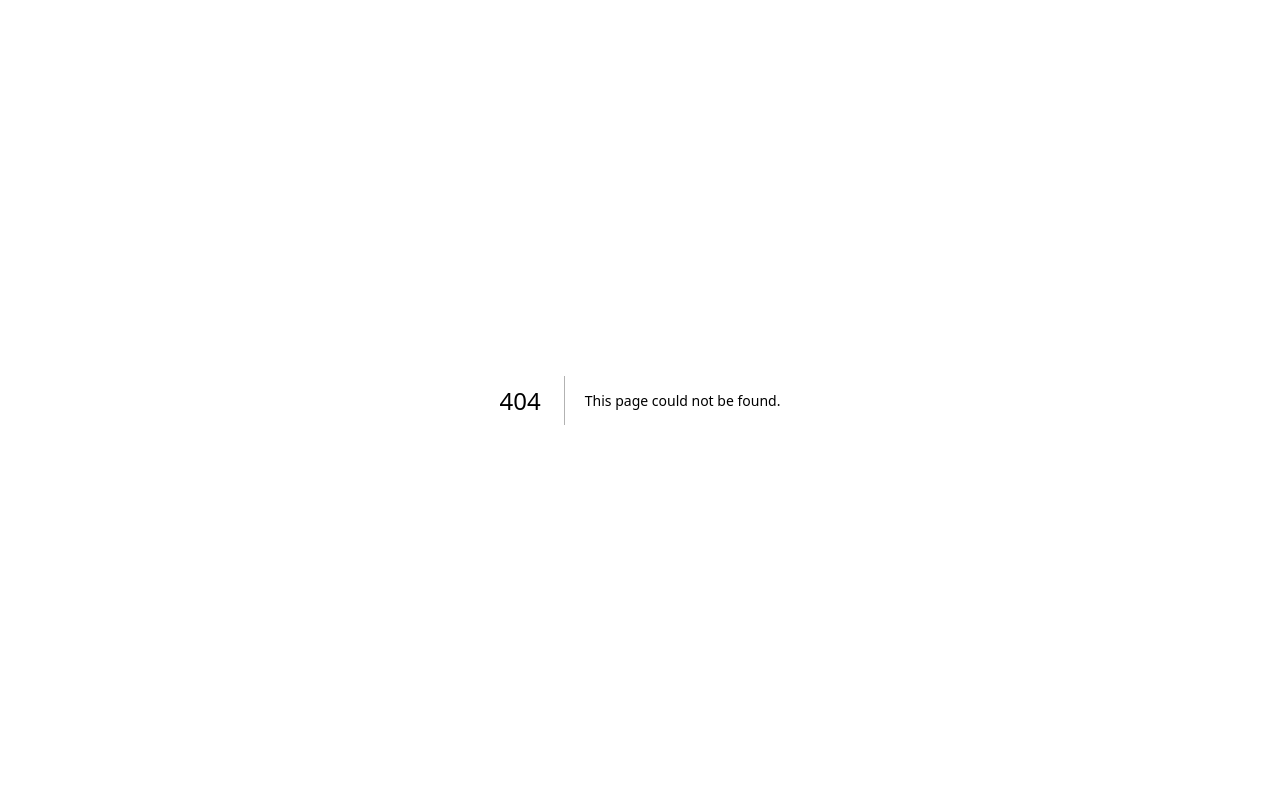
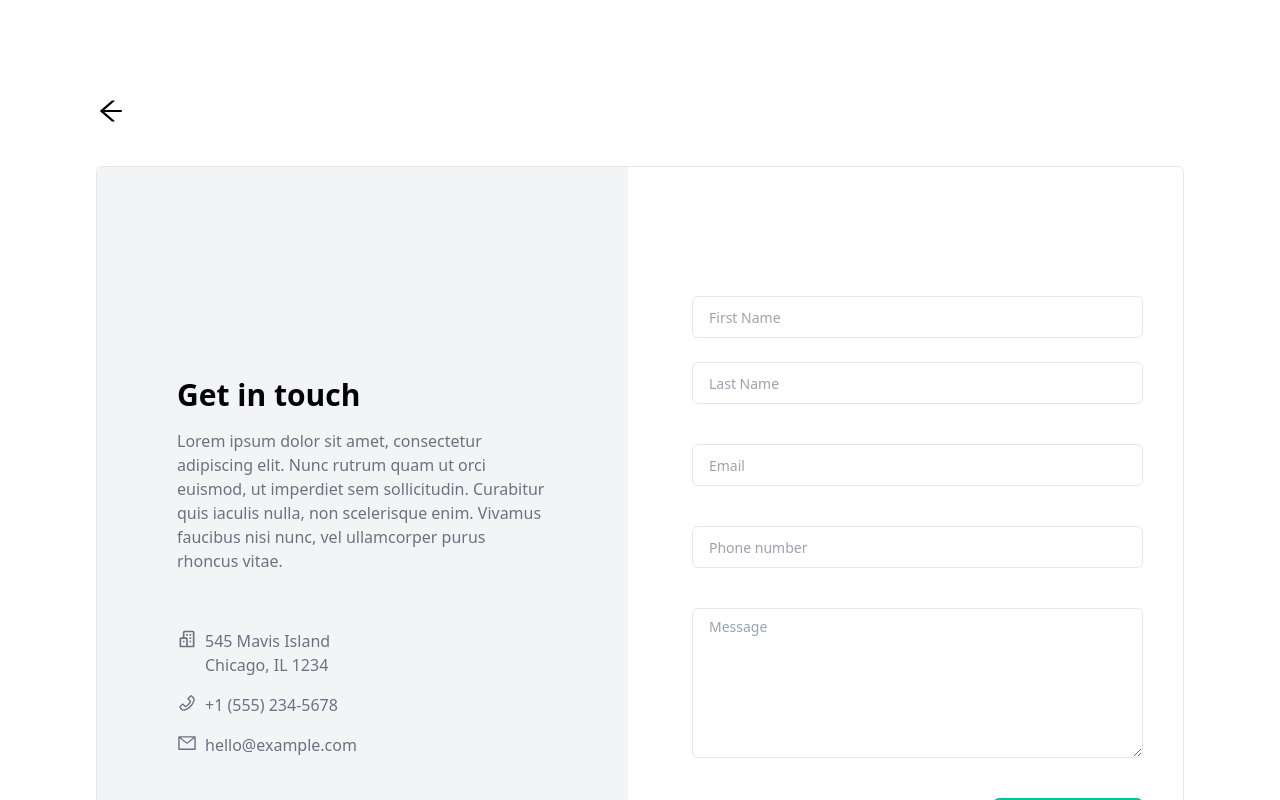
Before and after one commit to nihara96/progres-ui-pack, a Next.js app: page /contact in a window 1280 px wide. Before the commit this address had no page. Shown: the top 800 px of the page. Built offline with nearby package versions, Linux system fonts and the light colour scheme.

Commit message:
contact form 1

```diff
--- a/package.json
+++ b/package.json
@@ -19,6 +19,7 @@
     "postcss": "8.4.26",
     "react": "18.2.0",
     "react-dom": "18.2.0",
+    "react-icons": "^4.10.1",
     "tailwindcss": "3.3.3",
     "typescript": "5.1.6"
   }
--- /dev/null
+++ b/src/components/ContactForms/ContactForm1.tsx
@@ -0,0 +1,49 @@
+import React from "react";
+import { BiBuildings } from "react-icons/bi";
+import { AiOutlinePhone, AiOutlineMail } from "react-icons/ai";
+
+const ContactForm1 = () => {
+  return (
+    <div className="flex flex-col md:flex-row gap-6 items-center w-full min-h-screen rounded-md border">
+      <div className="flex flex-1 min-h-screen items-center bg-gray-100">
+        <div className="flex flex-col gap-4 px-6 md:px-20">
+          <h3 className="text-3xl font-bold">Get in touch</h3>
+          <p className="text-gray-500">
+            Lorem ipsum dolor sit amet, consectetur adipiscing elit. Nunc rutrum
+            quam ut orci euismod, ut imperdiet sem sollicitudin. Curabitur quis
+            iaculis nulla, non scelerisque enim. Vivamus faucibus nisi nunc, vel
+            ullamcorper purus rhoncus vitae.
+          </p>
+          <div className="flex flex-col gap-4 mt-10">
+            <div className="flex gap-2 text-gray-500">
+              <BiBuildings className="text-xl" /> 545 Mavis Island <br />{" "}
+              Chicago, IL 1234
+            </div>
+            <div className="flex gap-2 text-gray-500">
+              <AiOutlinePhone className="text-xl" /> +1 (555) 234-5678
+            </div>
+            <div className="flex gap-2 text-gray-500">
+              <AiOutlineMail className="text-xl" /> hello@example.com
+            </div>
+          </div>
+        </div>
+      </div>
+      <div className="flex w-full flex-1">
+        <div className="flex flex-col py-6 gap-10 w-full px-6 md:px-10">
+          <div className="flex flex-wrap flex-row md:flex-col gap-6">
+            <input className="flex w-full px-4 py-2 rounded-md placeholder:text-sm border focus:outline-[#00c49f]" placeholder="First Name"/>
+            <input className="flex w-full px-4 py-2 rounded-md placeholder:text-sm border focus:outline-[#00c49f]" placeholder="Last Name"/>
+          </div>
+          <input placeholder="Email" className="flex w-full px-4 py-2 rounded-md placeholder:text-sm border focus:outline-[#00c49f]"/>
+          <input placeholder="Phone number" className="flex w-full px-4 py-2 rounded-md placeholder:text-sm border focus:outline-[#00c49f]"/>
+          <textarea placeholder="Message" className="flex w-full px-4 py-2 rounded-md h-[150px] placeholder:text-sm border focus:outline-[#00c49f]"/>
+          <div className="flex justify-end">
+            <button className="w-[150px] h-[40px] bg-[#00c49f] rounded-md text-white">Send Message</button>
+          </div>
+        </div>
+      </div>
+    </div>
+  );
+};
+
+export default ContactForm1;
--- /dev/null
+++ b/src/pages/contact.tsx
@@ -0,0 +1,17 @@
+import ContactForm1 from "@/components/ContactForms/ContactForm1";
+import Link from "next/link";
+import React from "react";
+import { AiOutlineArrowLeft } from "react-icons/ai";
+
+const Contact = () => {
+  return (
+    <div className="flex flex-col p-10 md:p-24 gap-10">
+      <Link href="/">
+        <AiOutlineArrowLeft className="text-3xl font-bold cursor-pointer hover:scale-110 transition duration-200" />
+      </Link>
+      <ContactForm1 />
+    </div>
+  );
+};
+
+export default Contact;
--- a/src/pages/index.tsx
+++ b/src/pages/index.tsx
@@ -1,8 +1,5 @@
-import Image from "next/image";
-import { Inter } from "next/font/google";
 import Link from "next/link";
-
-const inter = Inter({ subsets: ["latin"] });
+import { AiOutlineArrowRight } from "react-icons/ai";
 
 type CardProps = {
   title?: string;
@@ -15,13 +12,12 @@ const Card: React.FC<CardProps> = ({ title, text, path }) => {
     <Link
       href={path || "/"}
       className="group rounded-lg border px-5 py-4 transition-colors hover:border-gray-300 hover:bg-gray-100 hover:dark:border-neutral-700 hover:dark:bg-neutral-800/30"
-      target="_blank"
       rel="noopener noreferrer"
     >
-      <h2 className={`mb-3 text-2xl font-semibold`}>
+      <h2 className={`flex items-center gap-2 mb-3 text-2xl font-semibold`}>
         {title}
-        <span className="inline-block transition-transform group-hover:translate-x-1 motion-reduce:transform-none">
-          -&gt;
+        <span className="inline-block items-center transition-transform group-hover:translate-x-1 motion-reduce:transform-none">
+          <AiOutlineArrowRight />
         </span>
       </h2>
       <p className={`m-0 max-w-[30ch] text-sm opacity-50`}>{text}</p>
@@ -31,14 +27,16 @@ const Card: React.FC<CardProps> = ({ title, text, path }) => {
 
 export default function Home() {
   return (
-    <main
-      className={`flex min-h-screen flex-col items-center p-24 ${inter.className}`}
-    >
+    <main className={`flex min-h-screen flex-col items-center p-24`}>
       <div className="">
         <h1 className="text-3xl font-semibold">Explore Awesome Components</h1>
       </div>
       <div className="my-24 grid text-center lg:mb-0 lg:grid-cols-4 lg:text-left">
-        <Card title="Contact Forms" text="Explore awesome contact forms design in tailwindcss"/>
+        <Card
+          path="/contact"
+          title="Contact Forms"
+          text="Explore awesome contact forms design in tailwindcss"
+        />
       </div>
     </main>
   );
```
Also changed, not shown: 1 other file (tests, documents, lock files or other folders).
